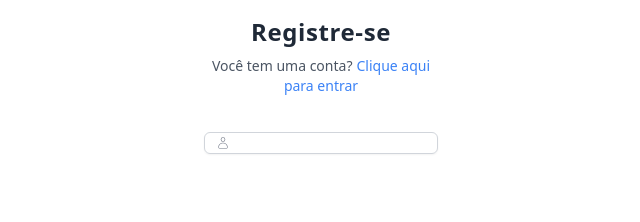
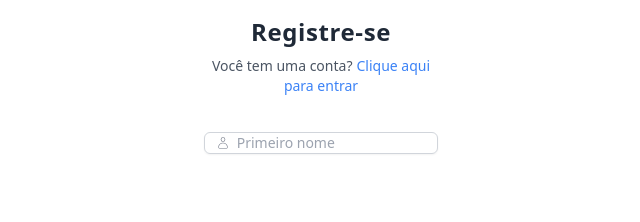
Before and after one commit to piresbr/next_auth_typescript, a Next.js app: page /auth in a window 1280 px wide. Shown: the top 222 px of the page, without its empty margins (319-959 px from the left). Built offline with nearby package versions, Linux system fonts and the light colour scheme.

Commit message:
fix: input errors message

```diff
--- a/src/components/forms/Register.tsx
+++ b/src/components/forms/Register.tsx
@@ -1,18 +1,31 @@
 import * as React from "react";
 import Input from "../inputs/Input";
 import { CiUser } from "react-icons/ci";
+import { useForm } from "react-hook-form";
 
 interface IRegisterProps {}
 
 const Register: React.FunctionComponent<IRegisterProps> = (props) => {
+  const {
+    register,
+    handleSubmit,
+    watch,
+    formState: { errors, isSubmitting },
+  } = useForm();
+  const onSubmit = (data: any) => console.log(data);
+
   return (
-    <form className="my-8 text-sm">
+    <form className="my-8 text-sm" onSubmit={handleSubmit(onSubmit)}>
       <div className="gap-2 md:flex">
         <Input
           name="first_name"
           label="First name"
           type="text"
+          placeholder="Primeiro nome"
           icon={<CiUser />}
+          register={register}
+          error={errors?.first_name?.message}
+          disabled={isSubmitting}
         />
       </div>
     </form>
--- a/src/components/inputs/Input.tsx
+++ b/src/components/inputs/Input.tsx
@@ -1,4 +1,6 @@
 import * as React from "react";
+import { FieldError } from "react-hook-form/dist/types";
+import { IoAlertCircle } from "react-icons/io5";
 
 interface IInputProps {
   name: string;
@@ -6,10 +8,14 @@ interface IInputProps {
   type: string;
   icon: JSX.Element;
   placeholder: string;
+  register: any;
+  error: FieldError | any;
+  disabled: boolean;
 }
 
 const Input: React.FunctionComponent<IInputProps> = (props) => {
-  const { name, label, type, icon, placeholder } = props;
+  const { name, label, type, icon, placeholder, register, error, disabled } =
+    props;
   return (
     <div className="relative mt-1 rounded-md shadow-sm">
       <div className="pointer-event-none absolute left-0 inset-y-0 flex items-center pl-3">
@@ -19,7 +25,13 @@ const Input: React.FunctionComponent<IInputProps> = (props) => {
         type={type}
         className="w-full ру-2 pl-8 pr-7 block rounded-md border border-gray-300 outline-offset-2 outline-transparent focus:border-blue-500 focus:ring-indigo-500 focus:ring-2 text-sm"
         placeholder={placeholder}
+        {...register(name)}
       />
+      {error && (
+        <div className="fill-red-500 absolute right-2 text-xl">
+          <IoAlertCircle fill="#ED4337" />
+        </div>
+      )}
     </div>
   );
 };
```
